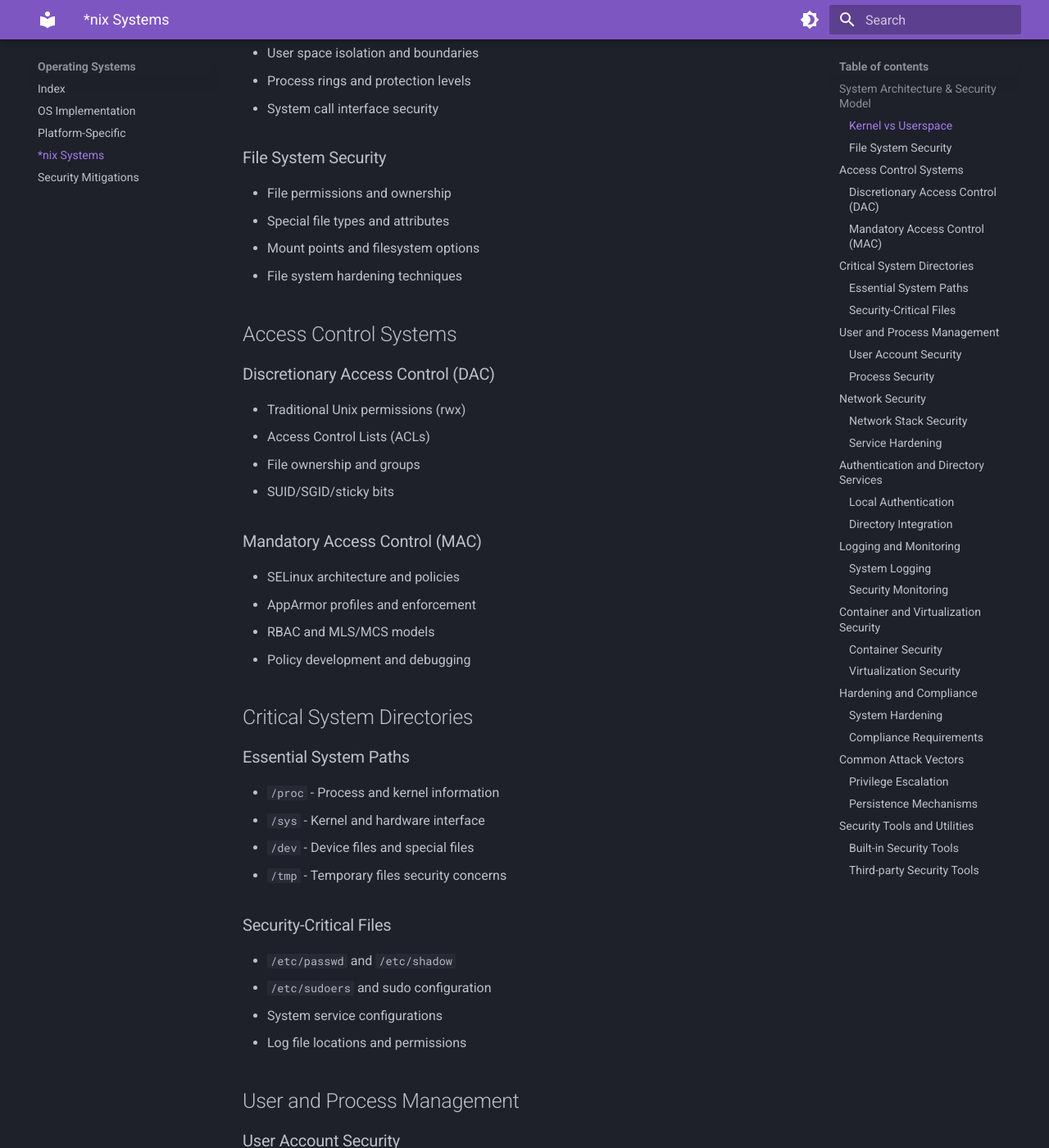
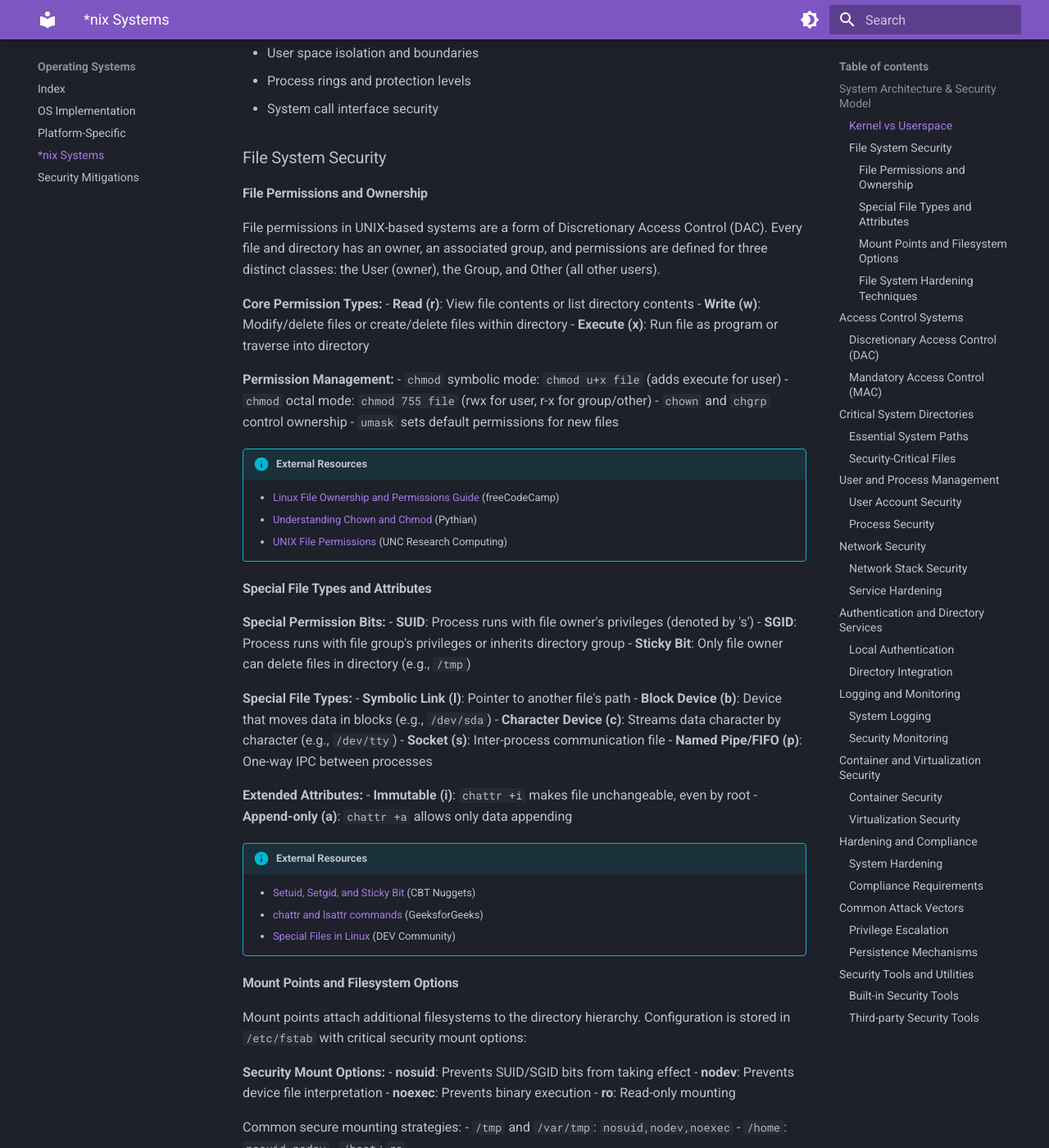
Before and after one commit to VGostyuzhov/vgostyuzhov.github.io, an MkDocs documentation site: the page built from docs/operating-systems/nix.md, in a window 1280 px wide and 1400 px high, scrolled down 397 px. Shown: the whole window at 82% size. Built offline with MkDocs 1.6.1 and Material for MkDocs 9.7.7, drawn with Linux system fonts in a browser that asks for light colours; some of the changed text lies outside the part shown.

Commit message:
Filesystems

```diff
--- a/docs/operating-systems/nix.md
+++ b/docs/operating-systems/nix.md
@@ -11,10 +11,93 @@ Unix-like systems (Linux, Unix, BSD) form the backbone of modern infrastructure.
 - System call interface security
 
 ### File System Security
-- File permissions and ownership
-- Special file types and attributes
-- Mount points and filesystem options
-- File system hardening techniques
+
+#### File Permissions and Ownership
+
+File permissions in UNIX-based systems are a form of Discretionary Access Control (DAC). Every file and directory has an owner, an associated group, and permissions are defined for three distinct classes: the User (owner), the Group, and Other (all other users).
+
+**Core Permission Types:**
+- **Read (r)**: View file contents or list directory contents
+- **Write (w)**: Modify/delete files or create/delete files within directory
+- **Execute (x)**: Run file as program or traverse into directory
+
+**Permission Management:**
+- `chmod` symbolic mode: `chmod u+x file` (adds execute for user)
+- `chmod` octal mode: `chmod 755 file` (rwx for user, r-x for group/other)
+- `chown` and `chgrp` control ownership
+- `umask` sets default permissions for new files
+
+!!! info "External Resources"
+    - [Linux File Ownership and Permissions Guide](https://www.freecodecamp.org/) (freeCodeCamp)
+    - [Understanding Chown and Chmod](https://blog.pythian.com/) (Pythian)
+    - [UNIX File Permissions](https://research.unc.edu/) (UNC Research Computing)
+
+#### Special File Types and Attributes
+
+**Special Permission Bits:**
+- **SUID**: Process runs with file owner's privileges (denoted by 's')
+- **SGID**: Process runs with file group's privileges or inherits directory group
+- **Sticky Bit**: Only file owner can delete files in directory (e.g., `/tmp`)
+
+**Special File Types:**
+- **Symbolic Link (l)**: Pointer to another file's path
+- **Block Device (b)**: Device that moves data in blocks (e.g., `/dev/sda`)
+- **Character Device (c)**: Streams data character by character (e.g., `/dev/tty`)
+- **Socket (s)**: Inter-process communication file
+- **Named Pipe/FIFO (p)**: One-way IPC between processes
+
+**Extended Attributes:**
+- **Immutable (i)**: `chattr +i` makes file unchangeable, even by root
+- **Append-only (a)**: `chattr +a` allows only data appending
+
+!!! info "External Resources"
+    - [Setuid, Setgid, and Sticky Bit](https://www.cbtnuggets.com/) (CBT Nuggets)
+    - [chattr and lsattr commands](https://www.geeksforgeeks.org/) (GeeksforGeeks)
+    - [Special Files in Linux](https://dev.to/) (DEV Community)
+
+#### Mount Points and Filesystem Options
+
+Mount points attach additional filesystems to the directory hierarchy. Configuration is stored in `/etc/fstab` with critical security mount options:
+
+**Security Mount Options:**
+- **nosuid**: Prevents SUID/SGID bits from taking effect
+- **nodev**: Prevents device file interpretation
+- **noexec**: Prevents binary execution
+- **ro**: Read-only mounting
+
+Common secure mounting strategies:
+- `/tmp` and `/var/tmp`: `nosuid,nodev,noexec`
+- `/home`: `nosuid,nodev`
+- `/boot`: `ro`
+
+!!! info "External Resources"
+    - [fstab Documentation](https://wiki.archlinux.org/title/Fstab) (ArchWiki)
+    - [Mount Options Explanation](https://serverfault.com/) (Server Fault)
+    - [Mount Points in Linux](https://technogeeks.org/) (Technogeeks)
+
+#### File System Hardening Techniques
+
+Filesystem hardening enforces least privilege and reduces attack surface through:
+
+**Partitioning Strategy:**
+- Separate partitions for `/home`, `/tmp`, `/var`, `/var/log`
+- Apply restrictive mount options per partition
+- Isolate from root (`/`) filesystem
+
+**Hardening Policy:**
+- **Secure Mounts**: Apply security options to appropriate partitions
+- **Strict Permissions**: Restrictive umask (e.g., 027), audit critical files
+- **Attribute Use**: Immutable bit on static config files
+- **Integrity Monitoring**: FIM tools like AIDE or Tripwire
+
+**Compliance Framework:**
+- Follow CIS Benchmarks for comprehensive hardening
+- Regular security audits and file integrity checks
+
+!!! info "External Resources"
+    - [CIS Benchmarks FAQ](https://www.cisecurity.org/) (Center for Internet Security)
+    - [Linux Server Hardening Guide](https://www.msp360.com/) (MSP360)
+    - [AIDE Tutorial](https://docs.oracle.com/) (Oracle Linux Docs)
 
 ## Access Control Systems
 
```
